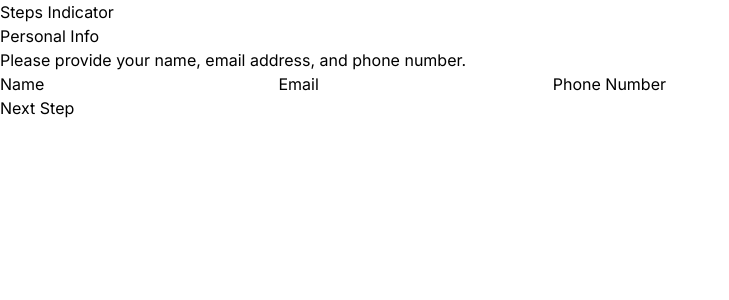
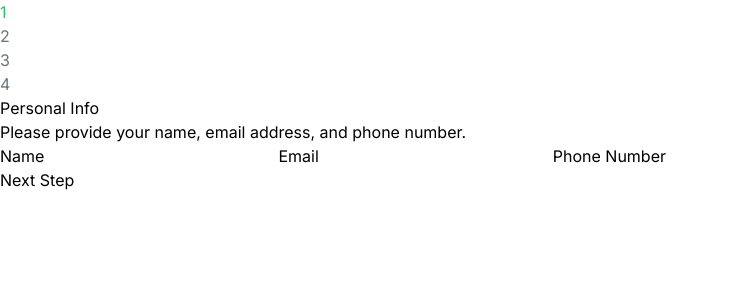
Before and after one commit to DevCeur/multi-step-form, a Next.js app: page / in a window 1280 px wide. Shown: the top 300 px of the page, without its empty margins (0-729 px from the left). Built offline with nearby package versions, Linux system fonts and the light colour scheme.

Commit message:
[feat]: create basic step indicator

```diff
--- a/src/components/multi-step-form/multi-step-form.tsx
+++ b/src/components/multi-step-form/multi-step-form.tsx
@@ -3,13 +3,14 @@
 import { MULTI_FORM_STEPS } from "@/utils/enum";
 
 import { useWizardState } from "@/lib/wizard-state";
+import { StepsIndicator } from "../steps-indicator";
 
 export const MultiStepForm = () => {
   const currentStep = useWizardState((state) => state.currentStep);
 
   return (
     <div>
-      <div>Steps Indicator</div>
+      <StepsIndicator />
 
       <div>
         {MULTI_FORM_STEPS.map(({ identifier, component: Component }, index) => {
--- /dev/null
+++ b/src/components/steps-indicator/index.ts
@@ -0,0 +1 @@
+export * from "./steps-indicator";
--- /dev/null
+++ b/src/components/steps-indicator/steps-indicator.tsx
@@ -0,0 +1,29 @@
+import { useWizardState } from "@/lib/wizard-state";
+
+import { MULTI_FORM_STEPS } from "@/utils/enum";
+
+export const StepsIndicator = () => {
+  const { currentStep } = useWizardState((state) => ({ currentStep: state.currentStep }));
+
+  return (
+    <div>
+      {MULTI_FORM_STEPS.slice(0, -1).map(({ identifier }, index) => {
+        const isActiveStep = currentStep === index;
+        const showLastActive =
+          index === MULTI_FORM_STEPS.length - 2 &&
+          currentStep === MULTI_FORM_STEPS.length - 1;
+
+        return (
+          <div
+            key={identifier}
+            className={`${
+              isActiveStep || showLastActive ? "text-green-500" : "text-gray-500"
+            }`}
+          >
+            {index + 1}
+          </div>
+        );
+      })}
+    </div>
+  );
+};
```
